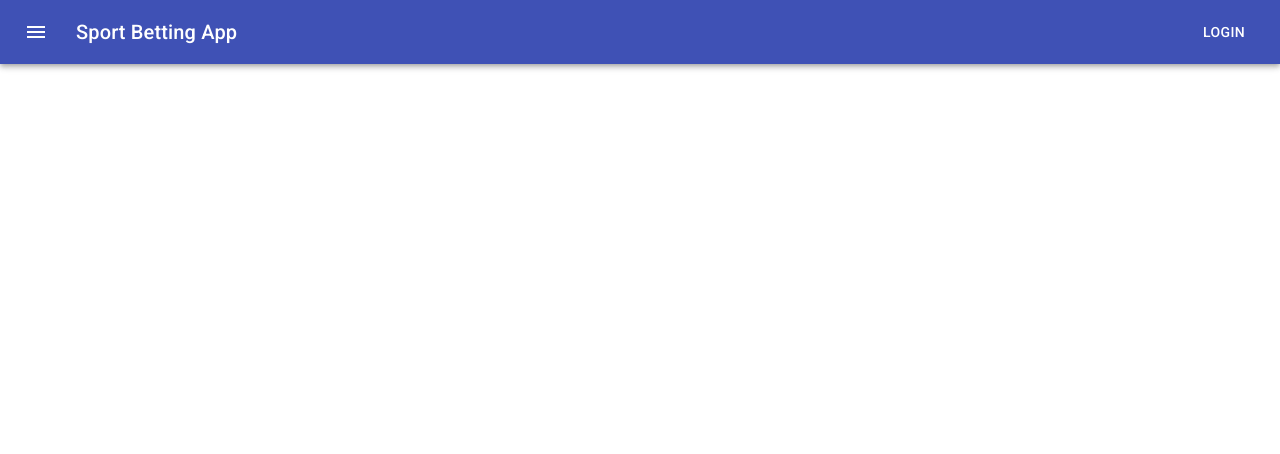
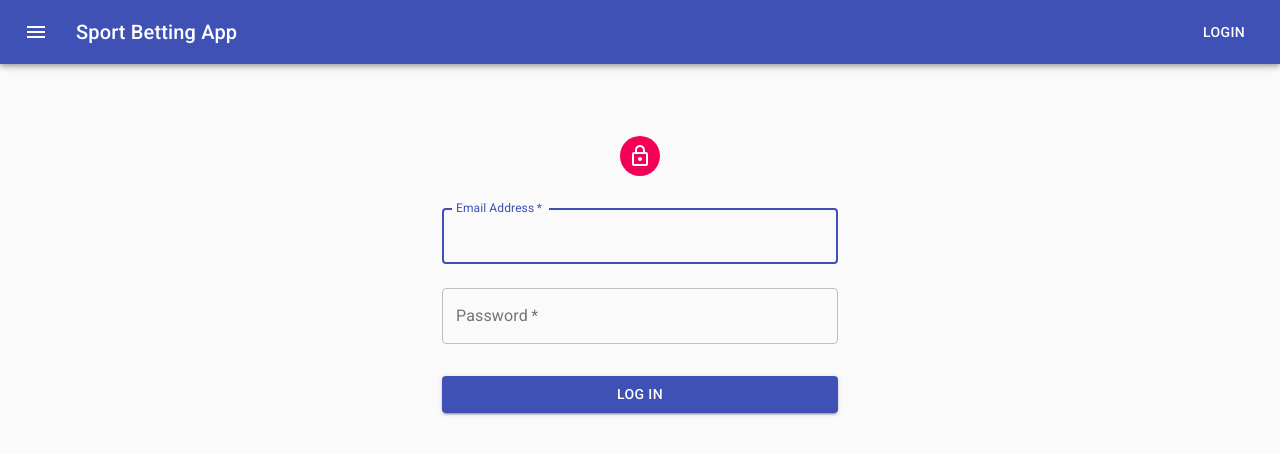
Before and after one commit to willemverbuyst/sb-client, a React (Create React App) app: page / in a window 1280 px wide. Shown: the top 454 px of the page. Built offline with nearby package versions, Linux system fonts and the light colour scheme.

Commit message:
Set up log in page

```diff
--- a/src/App.tsx
+++ b/src/App.tsx
@@ -1,10 +1,12 @@
 import React from 'react';
-import Header from './Components/Header/index'
+import Header from './Components/Header'
+import LogIn from './Pages/LogIn'
 
 function App() {
   return (
     <div className="App">
       <Header/>
+      <LogIn/>
     </div>
   );
 }
--- /dev/null
+++ b/src/Pages/LogIn/index.tsx
@@ -0,0 +1,77 @@
+import React from 'react';
+import Avatar from '@material-ui/core/Avatar';
+import Button from '@material-ui/core/Button';
+import CssBaseline from '@material-ui/core/CssBaseline';
+import TextField from '@material-ui/core/TextField';
+import LockOutlinedIcon from '@material-ui/icons/LockOutlined';
+import { makeStyles } from '@material-ui/core/styles';
+import Container from '@material-ui/core/Container';
+
+const useStyles = makeStyles((theme) => ({
+  paper: {
+    marginTop: theme.spacing(8),
+    display: 'flex',
+    flexDirection: 'column',
+    alignItems: 'center',
+  },
+  avatar: {
+    margin: theme.spacing(1),
+    backgroundColor: theme.palette.secondary.main,
+  },
+  form: {
+    width: '100%', // Fix IE 11 issue.
+    marginTop: theme.spacing(1),
+  },
+  submit: {
+    margin: theme.spacing(3, 0, 2),
+  },
+}));
+
+export default function LogIn() {
+  const classes = useStyles();
+
+  return (
+    <Container component="main" maxWidth="xs">
+      <CssBaseline />
+      <div className={classes.paper}>
+        <Avatar className={classes.avatar}>
+          <LockOutlinedIcon />
+        </Avatar>
+        <form className={classes.form} noValidate>
+          <TextField
+            variant="outlined"
+            margin="normal"
+            required
+            fullWidth
+            id="email"
+            label="Email Address"
+            name="email"
+            autoComplete="email"
+            autoFocus
+          />
+          <TextField
+            variant="outlined"
+            margin="normal"
+            required
+            fullWidth
+            name="password"
+            label="Password"
+            type="password"
+            id="password"
+            autoComplete="current-password"
+          />
+          <Button
+            type="submit"
+            fullWidth
+            variant="contained"
+            color="primary"
+            className={classes.submit}
+          >
+            Log In
+          </Button>
+        </form>
+      </div>
+
+    </Container>
+  );
+}
```
